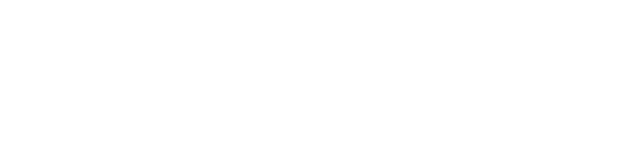
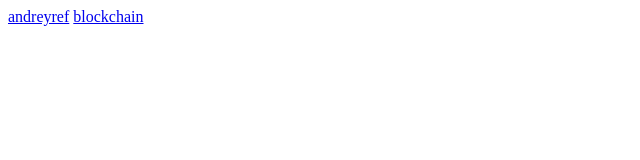
Before and after one commit to andreykulikovsky/andreykulikovsky.github.io, a plain HTML site: page index.html in a window 1280 px wide. Shown: the whole page, without its empty margins (0-640 px from the left). Drawn offline with Linux system fonts and the light colour scheme.

Commit message:
Update index.html

```diff
--- a/index.html
+++ b/index.html
@@ -5,7 +5,7 @@
   <title>HTML5</title>
  </head>
  <body>
-    <a href="https://www.bestchange.ru/?p=951285" target="_blank" id="andreyref"></a>
-    <a href="https://www.bestchange.ru/?p=952844" target="_blank" id="Blockchain19"></a>
+    <a href="https://www.bestchange.ru/?p=951285" target="_blank" id="andreyref">andreyref</a>
+    <a href="https://www.bestchange.ru/?p=952844" target="_blank" id="Blockchain19">blockchain</a>
  </body>
 </html>
```
